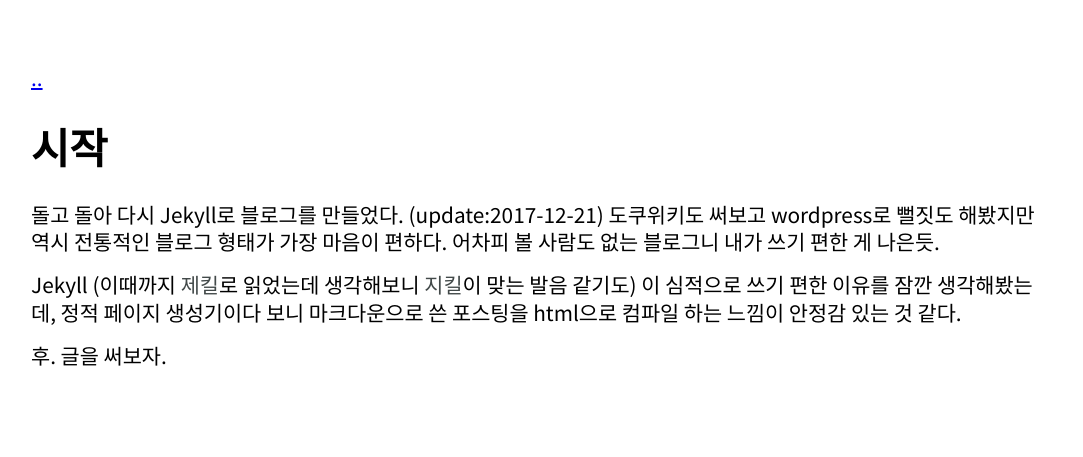
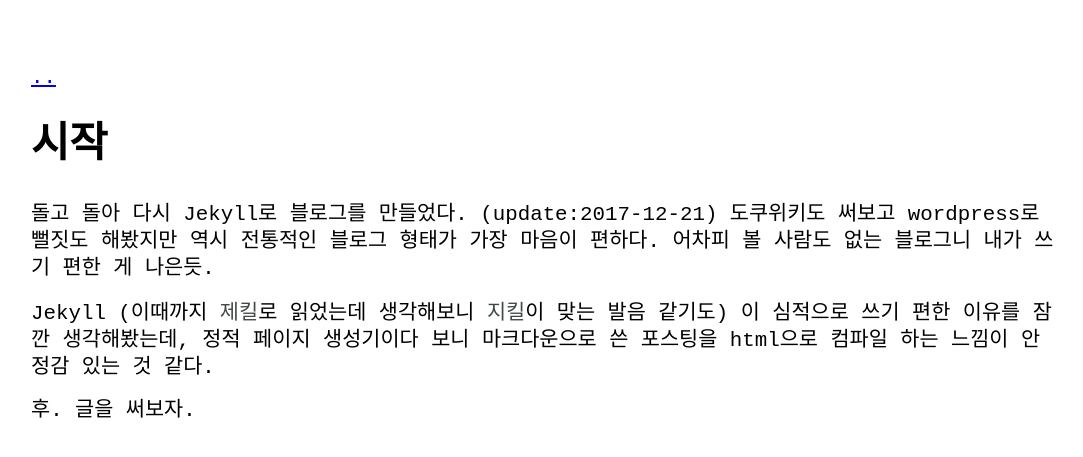
Before and after one commit to sangwoo-joh/sangwoo-joh.github.io, a Jekyll site: the page built from _posts/2017-02-14-beginning.md, in a window 1280 px wide. Shown: the top 457 px of the page, without its empty margins (97-1180 px from the left). Built offline with Jekyll 4.4.1, drawn with Linux system fonts in a browser that asks for light colours; comment, search, counter and statistics services are not loaded.

Commit message:
Change default font as just monospace

```diff
--- a/_sass/no-style-please.scss
+++ b/_sass/no-style-please.scss
@@ -25,7 +25,7 @@ html { height: 100%; }
 
 body {
   color: black;
-  font-family: $sans-serif;
+  font-family: monospace;
   font-size: 1.3rem;
   line-height: 1.3;
   margin: 0;
```
